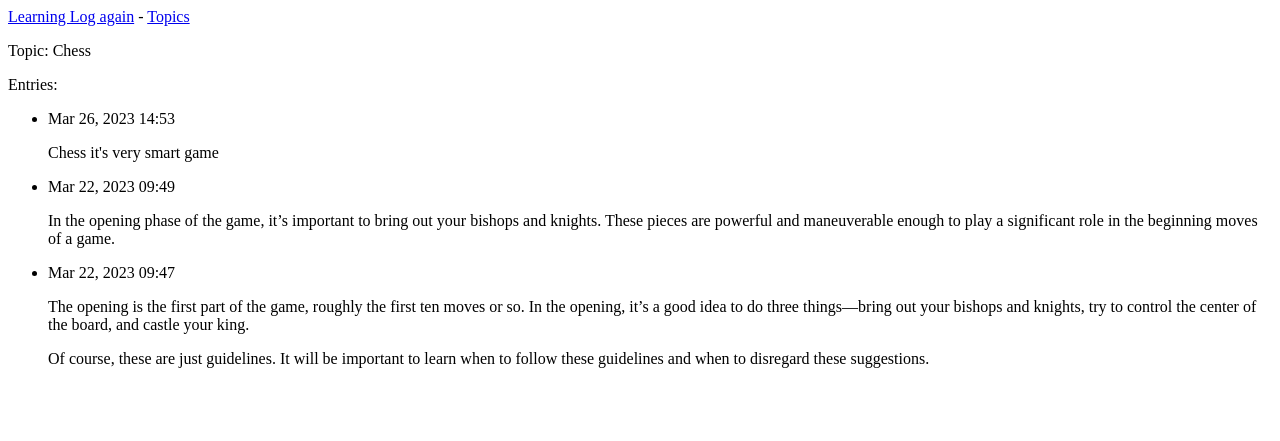
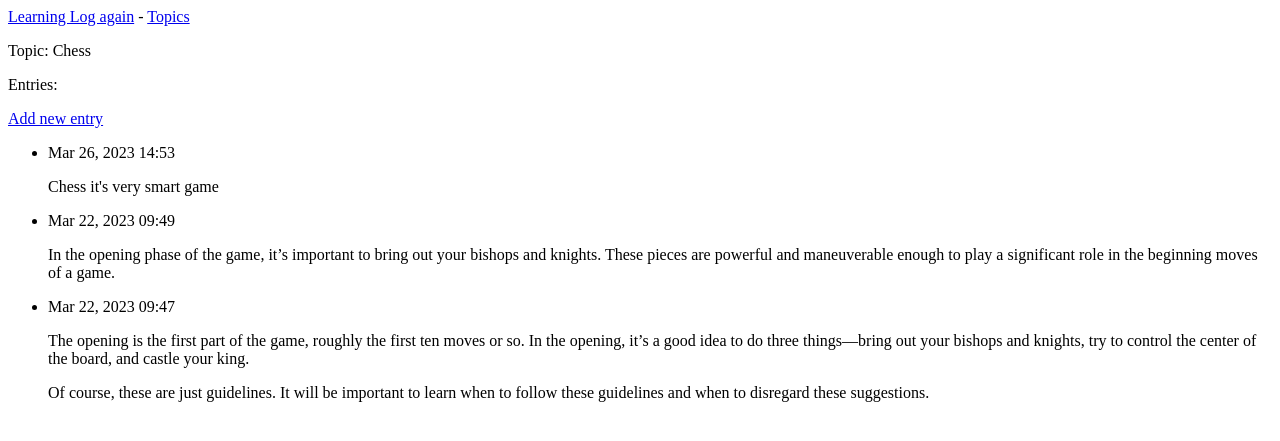
Before and after one commit to ins1der1211/learning_log_again, a Django app: page /topics/1/ in a window 1280 px wide. Shown: the top 441 px of the page. Run offline with Django 4.2, Linux system fonts and the light colour scheme; data comes from the database, SQL or seed files in the repository; both versions use the stored data as it was after the commit.

Commit message:
implemented add new entries

```diff
--- a/learning_log_again/templates/learning_log_again/topic.html
+++ b/learning_log_again/templates/learning_log_again/topic.html
@@ -5,6 +5,9 @@
   <p>Topic: {{ topic.text }}</p>
 
   <p>Entries:</p>
+    <p>
+        <a href="{% url 'learning_log_again:new_entry' topic.id %}">Add new entry</a>
+    </p>
    <ul>
      {% for entry in entries %}
       <li>
--- a/learning_log_again/urls.py
+++ b/learning_log_again/urls.py
@@ -9,4 +9,5 @@ urlpatterns = [
     path('topics/', views.topics, name='topics'),
     path('topics/<int:topic_id>/', views.topic, name='topic'),
     path('new_topic/', views.new_topic, name='new_topic'),
+    path('new_entry/<int:topic_id>/', views.new_entry, name='new_entry'),
 ]
--- a/learning_log_again/views.py
+++ b/learning_log_again/views.py
@@ -1,6 +1,7 @@
 from django.shortcuts import render, redirect
 from .models import Topic
 from .forms import TopicForm
+from .forms import TopicForm, EntryForm
 
 # Create your views here.
 def index(request):
@@ -28,3 +29,17 @@ def new_topic(request):
             return redirect('learning_log_again:topics')
     context = {'form': form}
     return render(request, 'learning_log_again/new_topic.html', context)
+
+def new_entry(request, topic_id):
+    topic = Topic.objects.get(id=topic_id)
+    if request.method != 'POST':
+        form = EntryForm()
+    else:
+        form = EntryForm(data=request.POST)
+        if form.is_valid():
+            new_entry = form.save(commit=False)
+            new_entry.topic = topic
+            new_entry.save()
+            return redirect('learning_log_again:topic', topic_id=topic_id)
+    context = {'topic': topic, 'form': form}
+    return render(request, 'learning_log_again/new_entry.html', context)
```
Also changed, not shown: learning_log_again/forms.py (+8 -1 lines), learning_log_again/templates/learning_log_again/new_entry.html (added, +14 -0 lines), db.sqlite3.
